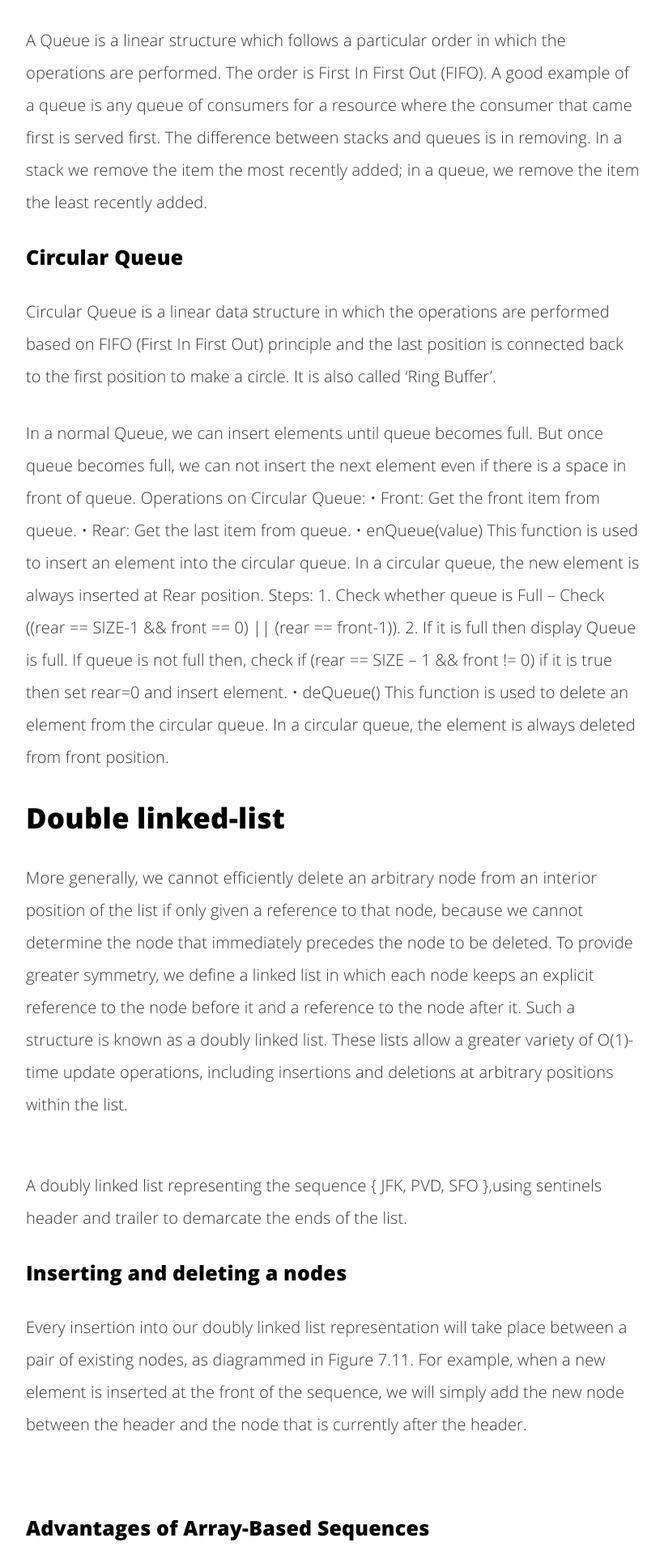
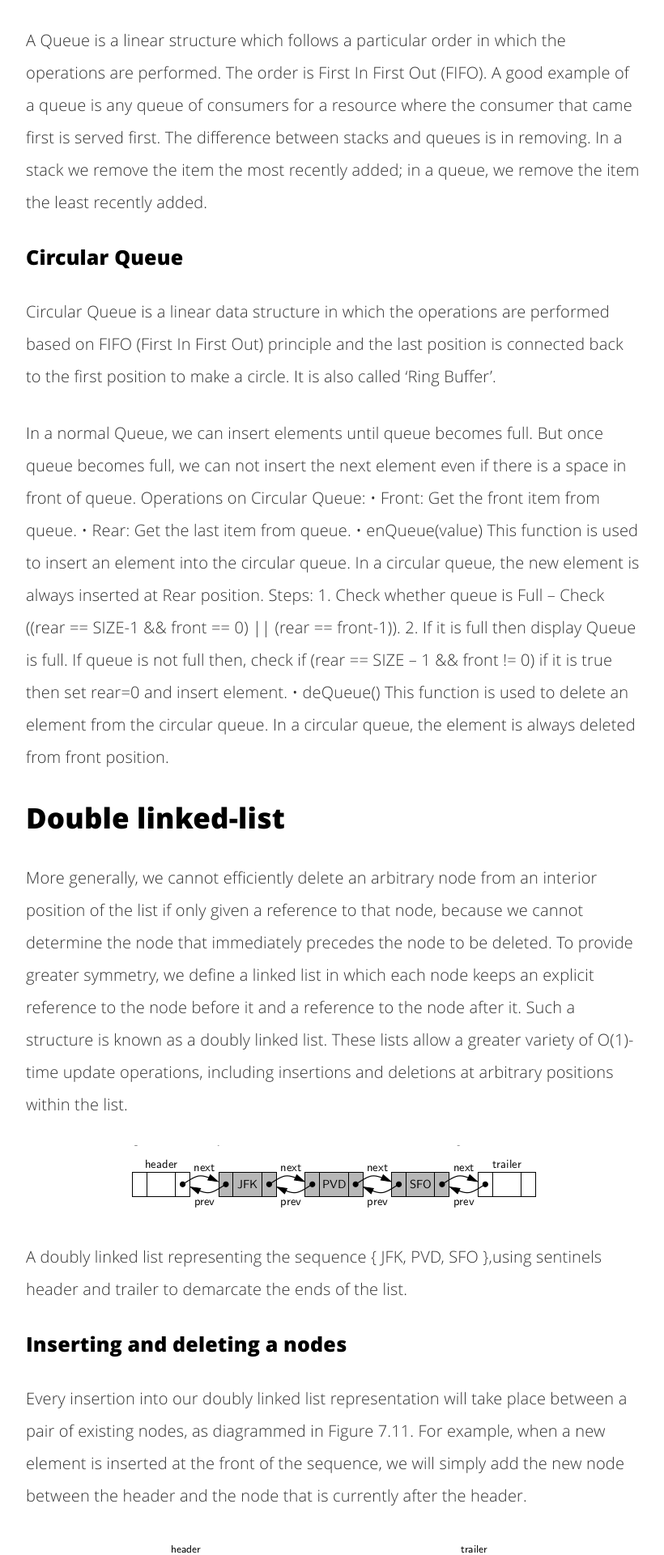
Before and after one commit to omar178/omar178.github.io, a Jekyll site: the page built from _posts/2019-06-19-data-structres.md, in a window 1280 px wide. Shown: the part 4480-6400 px from the top of the page at 81% size, without its empty margins (228-1048 px from the left). Built offline with Jekyll 4.4.1, drawn with Linux system fonts in a browser that asks for light colours; comment, search, counter and statistics services are not loaded.

Commit message:
initial commit

```diff
--- a/_posts/2019-06-19-data-structres.md
+++ b/_posts/2019-06-19-data-structres.md
@@ -83,14 +83,14 @@ Operations on Circular Queue:
 More generally, we cannot efficiently delete an arbitrary node from an interior position of the list if only given a reference to that node, because we cannot determine the node that immediately precedes the node to be deleted.
 To provide greater symmetry, we define a linked list in which each node keeps an explicit reference to the node before it and a reference to the node after it. Such a structure is known as a doubly linked list. These lists allow a greater variety of
 O(1)-time update operations, including insertions and deletions at arbitrary positions within the list.
-![](/home/omar/omar178.github.io/assets/img/linked_list.png)
+![](/assets/img/linked_list.png)
 A doubly linked list representing the sequence { JFK, PVD, SFO },using sentinels header and trailer to demarcate the ends of the list.
 ### Inserting and deleting a nodes
 Every insertion into our doubly linked list representation will take place between
 a pair of existing nodes, as diagrammed in Figure 7.11. For example, when a new
 element is inserted at the front of the sequence, we will simply add the new node
 between the header and the node that is currently after the header.
-![](/home/omar/omar178.github.io/assets/img/linked_list1.png)
+![](/assets/img/linked_list1.png)
 ### Advantages of Array-Based Sequences
 • Arrays provide O(1)-time access to an element based on an integer index.
 The ability to access the k th element for any k in O(1) time is a hallmark
```
